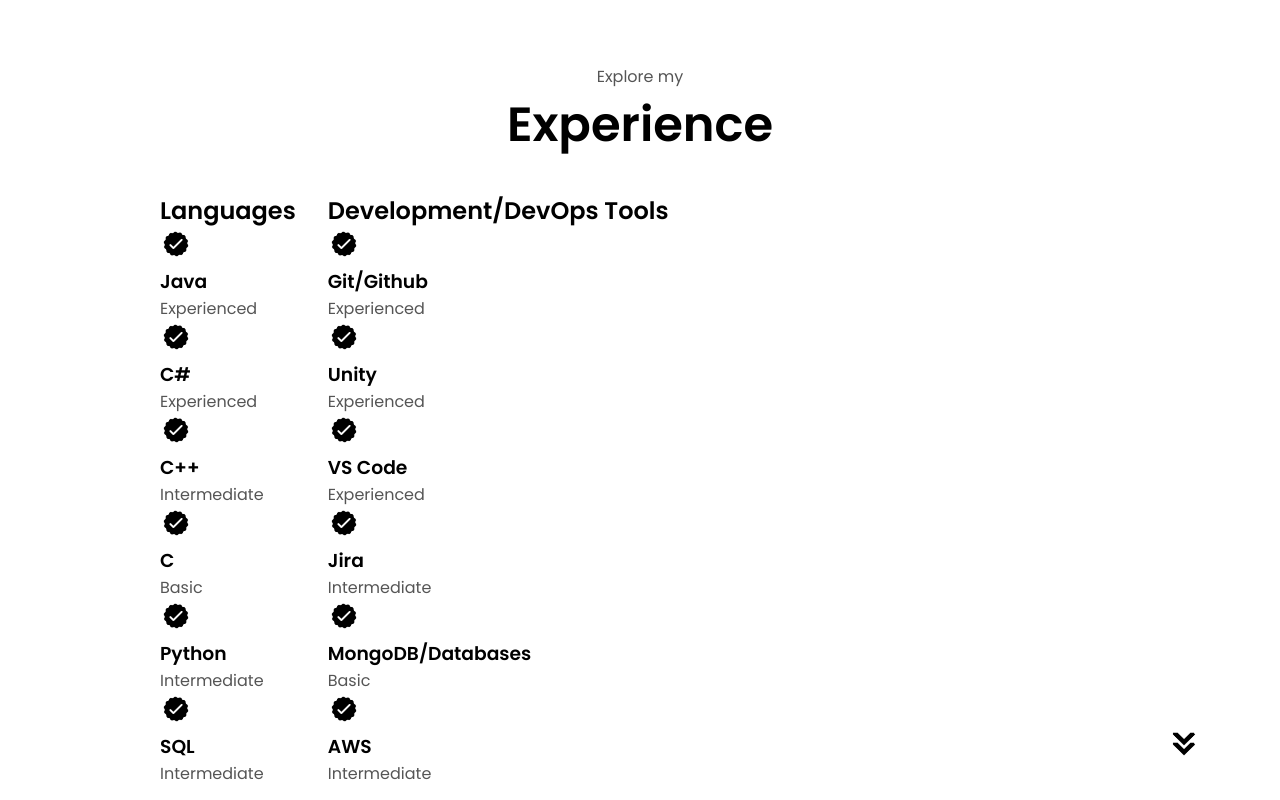
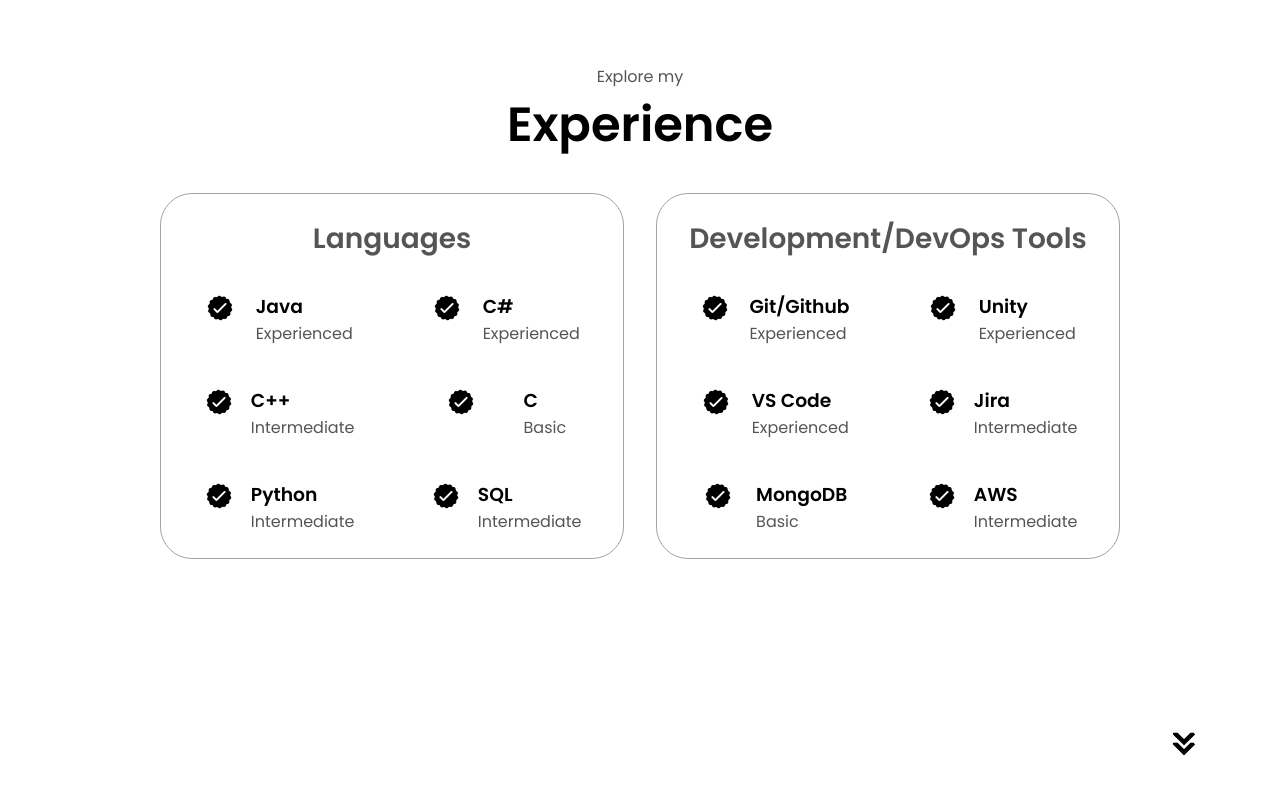
Before and after one commit to Ushmayne/portfolio-website, a plain HTML site: page index.html in a window 1280 px wide. Shown: the part 1512-2312 px from the top of the page. Drawn offline with Linux system fonts and the light colour scheme.

Commit message:
Experience section completed

```diff
--- a/index.html
+++ b/index.html
@@ -85,7 +85,7 @@
         <h1 class="title">Experience</h1>
         <div class="experience-details-container">
             <div class="about-containers">
-                <div class="details-containers">
+                <div class="details-container">
                     <h2 class="experience-sub-title">Languages</h2>
                     <div class="article-container">
                         <article>
@@ -132,7 +132,7 @@
                         </article>
                     </div>
                 </div>
-                <div class="details-containers">
+                <div class="details-container">
                     <h2 class="experience-sub-title">Development/DevOps Tools</h2>
                     <div class="article-container">
                         <article>
@@ -166,7 +166,7 @@
                         <article>
                             <img src="./assets/checkmark.png" alt="Experience icon" class="icon">
                             <div>
-                                <h3> MongoDB/Databases</h3>
+                                <h3> MongoDB</h3>
                                 <p>Basic</p>
                             </div>
                         </article>
--- a/style.css
+++ b/style.css
@@ -328,3 +328,38 @@ section {
 #experience{
     position: relative;
 }
+
+.experience-sub-title{
+    color: rgb(85, 85, 85);
+    font-weight: 600;
+    font-size: 1.75rem;
+    margin-bottom: 2rem;
+}
+
+.experience-details-container{
+    display: flex;
+    justify-content: center;
+    flex-direction: column;
+}
+
+
+.article-container{
+    display: flex;
+    text-align: initial;
+    flex-wrap: wrap;
+    flex-direction: row;
+    gap: 2.5rem;
+    justify-content: space-around;
+}
+
+article{
+    display: flex;
+    width: 10rem;
+    justify-content: space-around;
+    gap: 0.5rem;
+}
+
+article .icon{
+    cursor: default;
+
+}
```
